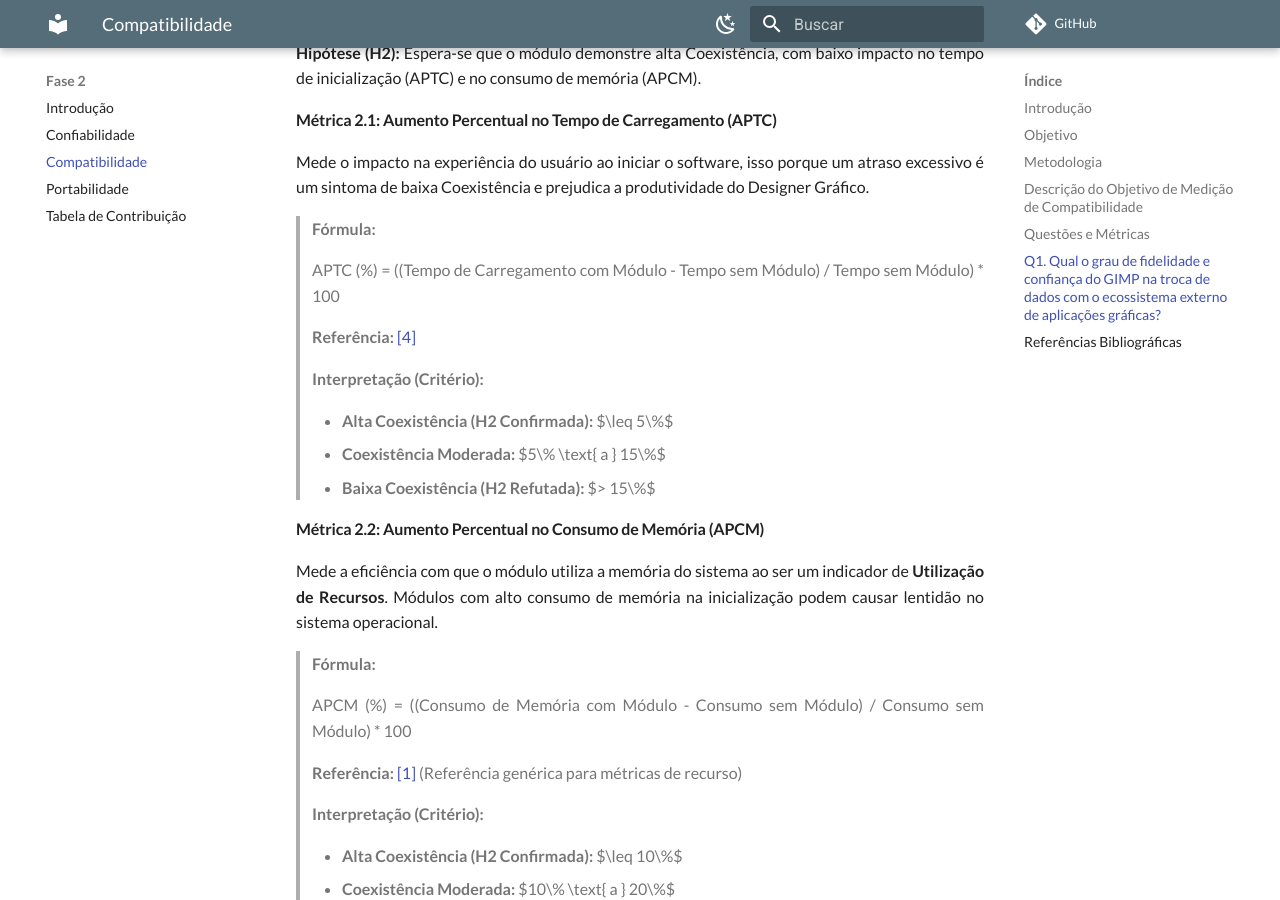
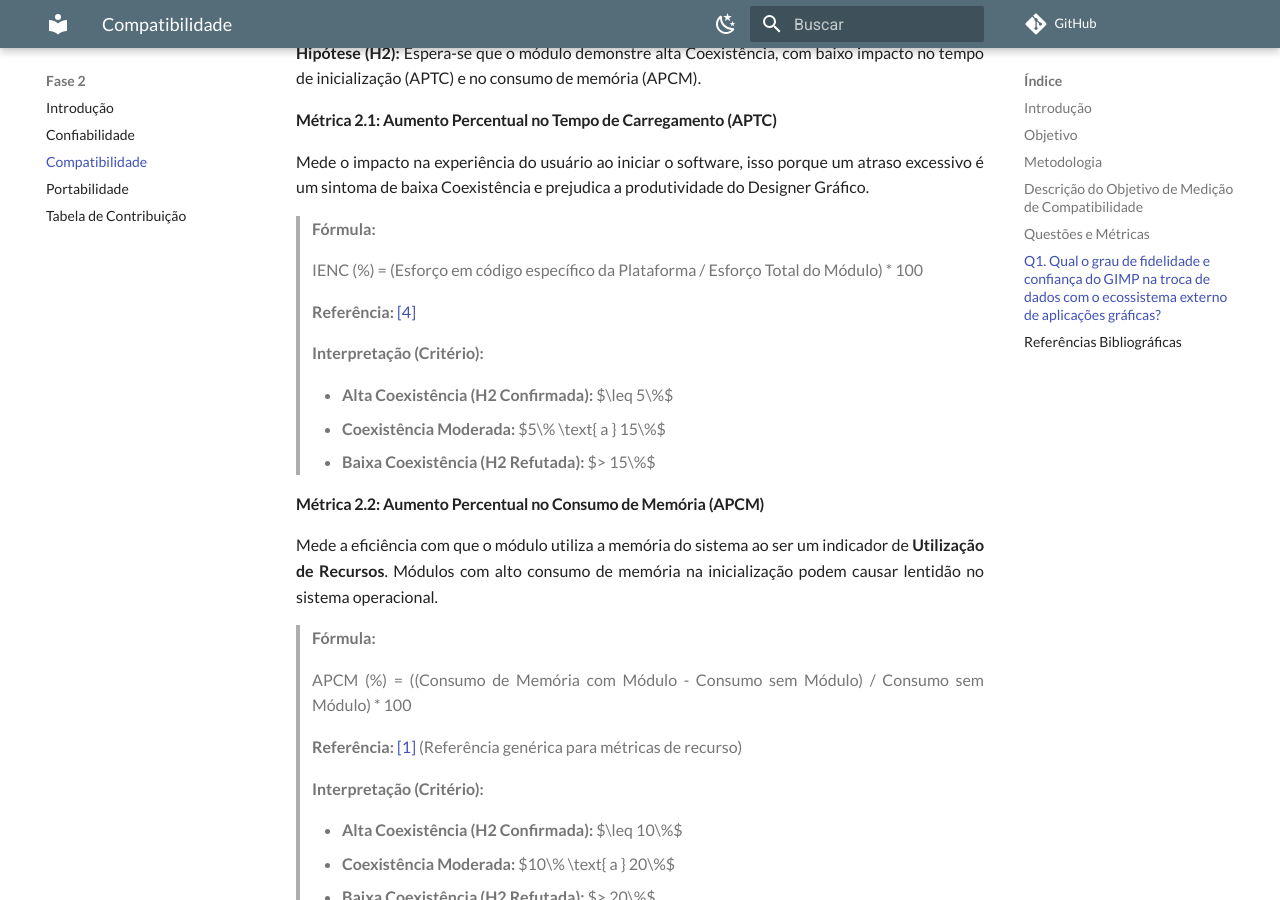
Before and after one commit to FCTE-Qualidade-de-Software-1/2025-2_T02_Karen_Jones, an MkDocs documentation site: the page built from docs/fase2/2-compatibilidade.md, in a window 1280 px wide and 900 px high, scrolled down 4551 px. Built offline with MkDocs 1.6.1 and Material for MkDocs 9.7.7, drawn with Linux system fonts in a browser that asks for light colours; comment, search, counter and statistics services are not loaded.

Commit message:
Update 2-compatibilidade.md

```diff
--- a/docs/fase2/2-compatibilidade.md
+++ b/docs/fase2/2-compatibilidade.md
@@ -146,7 +146,7 @@ Mede o impacto na experiência do usuário ao iniciar o software, isso porque um
 
 > **Fórmula:**
 >
-> APTC (%) = ((Tempo de Carregamento com Módulo - Tempo sem Módulo) / Tempo sem Módulo) * 100
+> IENC (%) = (Esforço em código específico da Plataforma / Esforço Total do Módulo) * 100
 >
 > **Referência:** [[4]](#ref-4)
 >
```
